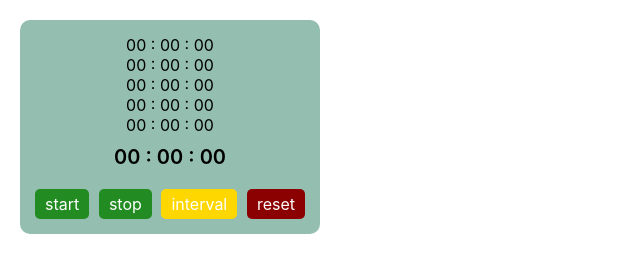
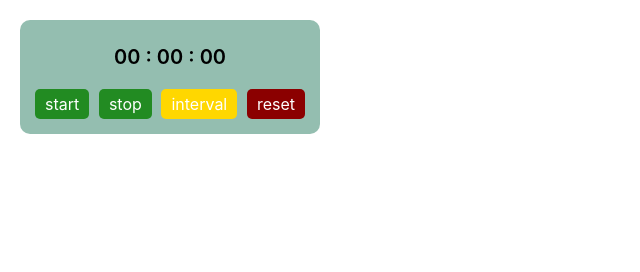
Before and after one commit to alinagladkova/Timer--React, a React app: page / in a window 1280 px wide. Shown: the whole page, without its empty margins (0-640 px from the left). Built offline with nearby package versions, Linux system fonts and the light colour scheme.

Commit message:
reworked the timerWrapper  and timer components. Counted minutes and hours in separate function formatTime, created the function Interval

```diff
--- a/src/components/button/button.module.scss
+++ b/src/components/button/button.module.scss
@@ -5,6 +5,7 @@
   cursor: pointer;
   padding: 5px 10px;
   border-radius: 5px;
+  color: #fff;
 }
 
 .btn--start {
--- a/src/components/timer/Timer.jsx
+++ b/src/components/timer/Timer.jsx
@@ -1,8 +1,6 @@
 import cn from "classnames";
 import styles from "./timer.module.scss";
 
-export default function Timer({ miliSeconds, seconds, minutes }) {
-  return (
-    <p className={cn(styles.timer)}>{`${String(minutes).padStart(2, "0")} : ${String(seconds).padStart(2, "0")} : ${String(miliSeconds).padStart(2, "0")}`}</p>
-  );
+export default function Timer({ text }) {
+  return <p className={cn(styles.timer)}>{text}</p>;
 }
--- a/src/components/timerWrapper/TimerWrapper.jsx
+++ b/src/components/timerWrapper/TimerWrapper.jsx
@@ -4,112 +4,57 @@ import Button from "../button/Button";
 import Timer from "../timer/Timer";
 import { useEffect, useRef, useState } from "react";
 
+const formatTime = (timer) => {
+  const getSeconds = `0${timer % 60}`.slice(-2);
+  const minutes = `${Math.floor(timer / 60)}`;
+  const getMinutes = `0${minutes % 60}`.slice(-2);
+  const getHours = `0${Math.floor(timer / 3600)}`.slice(-2);
+  return `${getHours} : ${getMinutes} : ${getSeconds}`;
+};
+
 export default function TimerWrapper() {
   const [isRunning, setIsRunning] = useState(false);
-  const [miliSeconds, setMiliSeconds] = useState(0);
   const [seconds, setSeconds] = useState(0);
-  const [minutes, setMinutes] = useState(0);
-
-  //  проблемы:
-  //  значение удваивается из=за стрикт мода
-  // как передать разный интервал и использовать его, стейты должны быть в дочке?
-
-  // //states
-  const setStateMiliSeconds = () => {
-    setMiliSeconds((prev) => {
-      if (prev === 59) {
-        setStateSeconds();
-        return 0;
-      }
-      return prev + 1;
-    });
-  };
-
-  const setStateSeconds = () => {
-    setSeconds((prev) => {
-      if (prev === 59) {
-        setStateMinutes();
-        return 0;
-      }
-      return prev + 1;
-    });
-  };
-
-  const setStateMinutes = () => {
-    setMinutes((prev) => {
-      return prev + 1;
-    });
-  };
+  const [history, setHistory] = useState([]);
+  const timerRef = useRef(0);
 
   useEffect(() => {
-    let interval = null;
-    if (isRunning) {
-      interval = setInterval(() => {
-        setStateMiliSeconds();
-      }, 10);
-    } else if (!isRunning) {
-      clearInterval(interval);
+    if (!isRunning) {
+      return;
     }
-    return () => clearInterval(interval);
-  }, [isRunning]);
 
-  //handlers
-  const handleStart = () => {
-    if (!isRunning) {
-      setIsRunning(true);
-    }
-  };
+    timerRef.current = setInterval(() => {
+      setSeconds(seconds + 1);
+    }, 1000);
 
-  const handleStop = () => {
-    if (isRunning) {
-      setIsRunning(false);
-    }
-  };
-
-  const handleInterval = () => {};
+    return () => clearInterval(timerRef.current);
+  }, [isRunning, seconds]);
 
   const handleReset = () => {
     setIsRunning(false);
-    setMiliSeconds(0);
     setSeconds(0);
-    setMinutes(0);
+    clearInterval(timerRef.current);
+  };
+
+  const handleInterval = () => {
+    setHistory((prev) => [...prev, seconds]);
   };
 
   return (
     <div className={cn(styles[`timer-wrapper`])}>
       <div className={cn(styles[`timer-wrapper__list`])}>
-        <div className={cn(styles[`timer-wrapper__mini-timer`])}>
-          <Timer miliSeconds={miliSeconds} seconds={seconds} minutes={minutes} />
-        </div>
-        <div className={cn(styles[`timer-wrapper__mini-timer`])}>
-          <Timer miliSeconds={miliSeconds} seconds={seconds} minutes={minutes} />
-        </div>
-        <div className={cn(styles[`timer-wrapper__mini-timer`])}>
-          <Timer miliSeconds={miliSeconds} seconds={seconds} minutes={minutes} />
-        </div>
-        <div className={cn(styles[`timer-wrapper__mini-timer`])}>
-          <Timer miliSeconds={miliSeconds} seconds={seconds} minutes={minutes} />
-        </div>
-        <div className={cn(styles[`timer-wrapper__mini-timer`])}>
-          <Timer miliSeconds={miliSeconds} seconds={seconds} minutes={minutes} />
-        </div>
+        {history.map((sec) => (
+          <Timer text={formatTime(sec)} />
+        ))}
       </div>
       <div className={cn(styles[`timer-wrapper__main-timer`])}>
-        <Timer miliSeconds={miliSeconds} seconds={seconds} minutes={minutes} />
+        <span className={cn(styles[`timer-wrapper__count`])}>{formatTime(seconds)}</span>
       </div>
       <div className={cn(styles[`timer-wrapper__control`])}>
-        <div className={cn(styles[`timer-wrapper__btn`])}>
-          <Button use="start" text="start" handler={handleStart} />
-        </div>
-        <div className={cn(styles[`timer-wrapper__btn`])}>
-          <Button use="stop" text="stop" handler={handleStop} />
-        </div>
-        <div className={cn(styles[`timer-wrapper__btn`])}>
-          <Button use="interval" text="interval" handler={handleInterval} />
-        </div>
-        <div className={cn(styles[`timer-wrapper__btn`])}>
-          <Button use="reset" text="reset" handler={handleReset} />
-        </div>
+        <Button use="start" text="start" handler={() => setIsRunning(true)} />
+        <Button use="stop" text="stop" handler={() => setIsRunning(false)} />
+        <Button use="interval" text="interval" handler={handleInterval} />
+        <Button use="reset" text="reset" handler={handleReset} />
       </div>
     </div>
   );
--- a/src/components/timerWrapper/timerWrapper.module.scss
+++ b/src/components/timerWrapper/timerWrapper.module.scss
@@ -22,7 +22,4 @@
     align-items: center;
     gap: 5px;
   }
-  &__btn {
-    color: #fff;
-  }
 }
```
Also changed, not shown: src/components/timerWrapper/TimerWrapper copy.jsx (added, +116 -0 lines).
